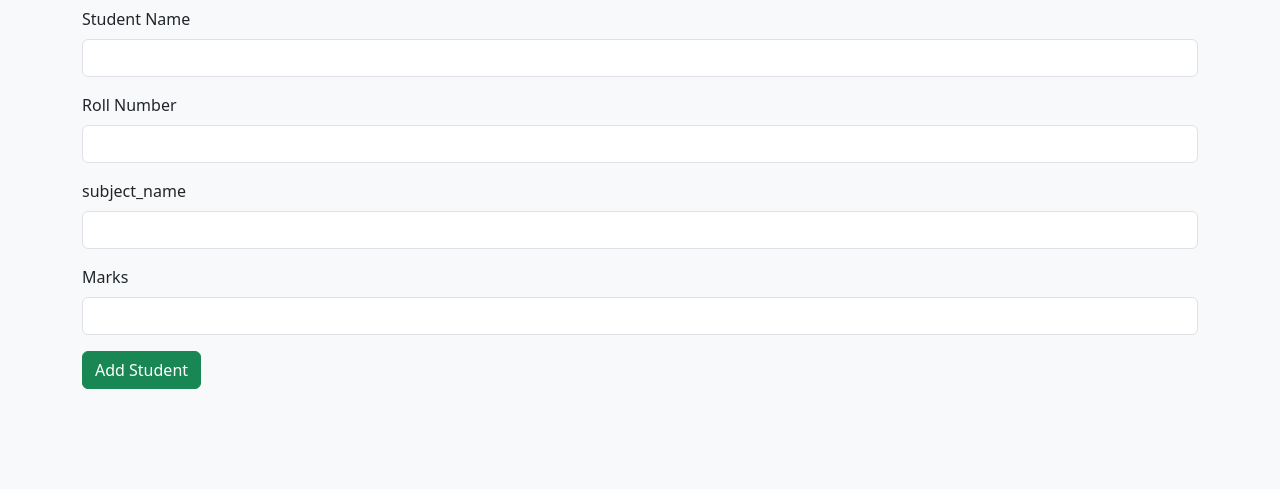
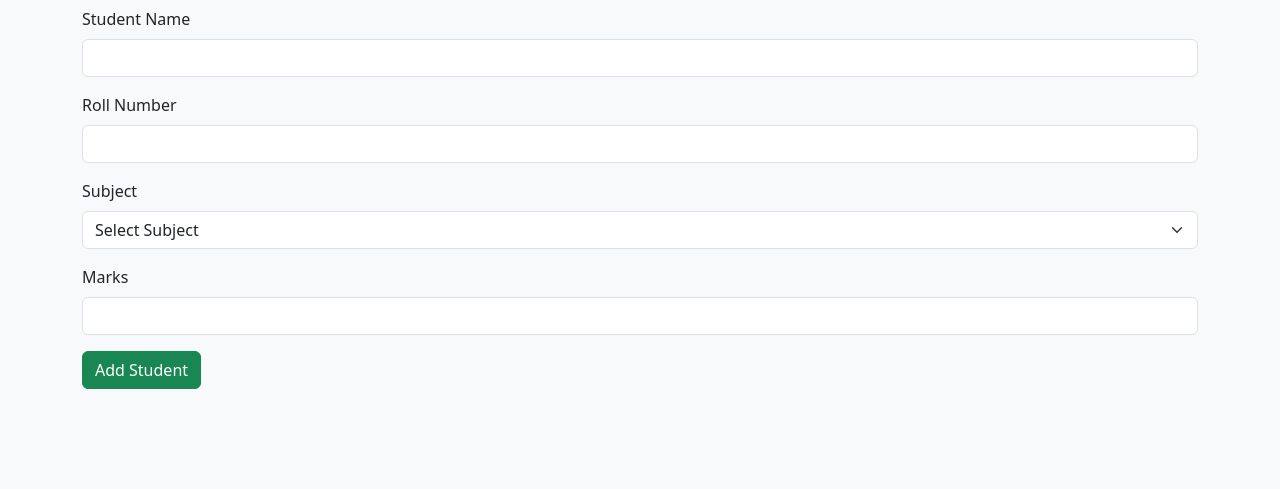
Before and after one commit to Aarti001-65/Project1, a Flask app: page /add in a window 1280 px wide. Shown: the part 167-656 px from the top of the page. Run offline with Flask 3, Linux system fonts and the light colour scheme; a user stored in the database is signed in; data comes from the database, SQL or seed files in the repository; both versions use the stored data as it was after the commit.

Commit message:
Database relationship And join concept add

```diff
--- a/smart_exam_portal/app.py
+++ b/smart_exam_portal/app.py
@@ -18,10 +18,22 @@ def home():
 
     conn = get_db()
 
-    students = conn.execute(
-        "SELECT * FROM students"
-    ).fetchall()
+    # Students with Subject Name (JOIN)
+    students = conn.execute("""
+        SELECT
+            students.id,
+            students.roll_number,
+            students.student_name,
+            students.score,
+            students.percentage,
+            students.exam_date,
+            subjects.name AS subject_name
+        FROM students
+        LEFT JOIN subjects
+        ON students.subject_id = subjects.id
+    """).fetchall()
 
+    # Statistics
     passed_students = conn.execute(
         "SELECT COUNT(*) FROM students WHERE percentage >= 40"
     ).fetchone()[0]
@@ -35,10 +47,12 @@ def home():
     ).fetchone()[0]
 
     average_score = conn.execute(
-    "SELECT AVG(score) FROM students").fetchone()[0] or 0
+        "SELECT AVG(score) FROM students"
+    ).fetchone()[0] or 0
 
     highest_score = conn.execute(
-    "SELECT MAX(score) FROM students").fetchone()[0] or 0
+        "SELECT MAX(score) FROM students"
+    ).fetchone()[0] or 0
 
     conn.close()
 
@@ -66,21 +80,49 @@ def records():
 
     if status == "pass":
 
-        students = conn.execute(
-            "SELECT * FROM students WHERE percentage >= 40"
-        ).fetchall()
+     students = conn.execute("""
+      SELECT
+        students.roll_number,
+        students.student_name,
+        students.score,
+        students.percentage,
+        students.exam_date,
+        subjects.name AS subject_name
+    FROM students
+    LEFT JOIN subjects
+        ON students.subject_id = subjects.id
+    WHERE students.percentage >= 40
+    """).fetchall()
 
     elif status == "fail":
 
-        students = conn.execute(
-            "SELECT * FROM students WHERE percentage < 40"
-        ).fetchall()
-
+      students = conn.execute("""
+    SELECT
+        students.roll_number,
+        students.student_name,
+        students.score,
+        students.percentage,
+        students.exam_date,
+        subjects.name AS subject_name
+    FROM students
+    LEFT JOIN subjects
+        ON students.subject_id = subjects.id
+    WHERE students.percentage < 40
+    """).fetchall()
     else:
 
-        students = conn.execute(
-            "SELECT * FROM students"
-        ).fetchall()
+        students = conn.execute("""
+SELECT
+    students.roll_number,
+    students.student_name,
+    students.score,
+    students.percentage,
+    students.exam_date,
+    subjects.name AS subject_name
+FROM students
+LEFT JOIN subjects
+ON students.subject_id = subjects.id
+""").fetchall()
 
     conn.close()
 
@@ -95,69 +137,86 @@ def records():
 # ==========================
 @app.route("/add", methods=["GET", "POST"])
 def add_students():
+
     if session.get("role") != "admin":
         flash(
             "Admin only! You do not have permission to add students.",
             "danger"
         )
         return redirect(url_for("home"))
+
+    conn = get_db()
+
     if request.method == "POST":
 
         student_name = request.form["student_name"]
-        roll_number = request.form["roll_number"]
-        subject_name = request.form["subject_name"]
+        subject_id = request.form["subject_id"]
         marks = request.form["marks"]
 
-
-        if  not student_name or not subject_name or not marks:
+        if not student_name or not subject_id or not marks:
 
             flash(
                 "All fields are required!",
                 "danger"
             )
 
-            return redirect(
-                url_for("add_students")
-            )
+            conn.close()
+
+            return redirect(url_for("add_students"))
 
         marks = int(marks)
-
         percentage = marks
 
-        conn = get_db()
-
+        # Auto Generate Roll Number
         roll_number = conn.execute(
             "SELECT COUNT(*) FROM students"
         ).fetchone()[0] + 1
 
         conn.execute(
-            "INSERT INTO students (roll_number, student_name, subject_name, score, percentage, exam_date) VALUES (?, ?, ?, ?, ?, ?)",
+            """
+            INSERT INTO students
             (
                 roll_number,
-                student_name,  # Replace with actual student name if available
-                subject_name,  # Replace with actual subject name if available
+                student_name,
+                subject_id,
+                score,
+                percentage,
+                exam_date
+            )
+            VALUES (?, ?, ?, ?, ?, ?)
+            """,
+            (
+                roll_number,
+                student_name,
+                subject_id,
                 marks,
                 percentage,
-                "24/06/2026"  # Replace with actual exam date if available
+                "24/06/2026"
             )
         )
 
         conn.commit()
-        conn.close()
 
         flash(
             f"Student {student_name} added successfully!",
             "success"
         )
 
-        return redirect(
-            url_for("records")
-        )
+        conn.close()
+
+        return redirect(url_for("records"))
+
+    # Load Subjects for Dropdown
+    subjects = conn.execute(
+        "SELECT * FROM subjects ORDER BY name"
+    ).fetchall()
+
+    conn.close()
 
     return render_template(
-        "add_students.html")
-
-
+        "add_students.html",
+        subjects=subjects
+    )
 
 # ==========================
 # MCQ QUESTIONS
@@ -516,7 +575,7 @@ def edit_student(roll_number):
         student=student
     )
 # ==========================
-# search student by roll number
+# search student
 # ==========================
 
 @app.route("/search")
@@ -527,18 +586,38 @@ def search():
     conn = get_db()
 
     if q:
-        students = conn.execute(
-            """
-            SELECT * FROM students
-            WHERE student_name LIKE ?
-            OR CAST(roll_number AS TEXT) LIKE ?
-            """,
-            (f"%{q}%", f"%{q}%")
-        ).fetchall()
+
+        students = conn.execute("""
+            SELECT
+                students.id,
+                students.roll_number,
+                students.student_name,
+                students.score,
+                students.percentage,
+                students.exam_date,
+                subjects.name AS subject_name
+            FROM students
+            LEFT JOIN subjects
+            ON students.subject_id = subjects.id
+            WHERE students.student_name LIKE ?
+            OR CAST(students.roll_number AS TEXT) LIKE ?
+        """, (f"%{q}%", f"%{q}%")).fetchall()
+
     else:
-        students = conn.execute(
-            "SELECT * FROM students"
-        ).fetchall()
+
+        students = conn.execute("""
+            SELECT
+                students.id,
+                students.roll_number,
+                students.student_name,
+                students.score,
+                students.percentage,
+                students.exam_date,
+                subjects.name AS subject_name
+            FROM students
+            LEFT JOIN subjects
+            ON students.subject_id = subjects.id
+        """).fetchall()
 
     conn.close()
 
@@ -548,6 +627,17 @@ def search():
         query=q
     )
 # ==========================
+# subject route
+# ==========================
+@app.route('/subjects')
+def subjects():
+    conn=get_db()
+    rows=conn.execute('''
+                      SUBJECT subjects_name
+                      FROM subjects
+                      ''').fetchall()
+
+# ==========================
 # RUN APP
 # ==========================
 
--- a/smart_exam_portal/database.py
+++ b/smart_exam_portal/database.py
@@ -1,39 +1,113 @@
 import sqlite3
+
 
 def get_db():
     conn = sqlite3.connect("myproject.db")
     conn.row_factory = sqlite3.Row
     return conn
 
+
 def init_db():
 
     conn = get_db()
 
+    # ==========================
+    # SUBJECTS TABLE
+    # ==========================
     conn.execute("""
-CREATE TABLE IF NOT EXISTS students (
-    id INTEGER PRIMARY KEY AUTOINCREMENT,
-    roll_number INTEGER,
-    subject_name TEXT,
-    student_name TEXT,
-    score INTEGER,
-    percentage REAL,
-    exam_date TEXT
-)
-""")
+    CREATE TABLE IF NOT EXISTS subjects (
+        id INTEGER PRIMARY KEY AUTOINCREMENT,
+        name TEXT NOT NULL UNIQUE
+    )
+    """)
+
+    # ==========================
+    # STUDENTS TABLE
+    # ==========================
     conn.execute("""
-CREATE TABLE IF NOT EXISTS users (
-    id INTEGER PRIMARY KEY AUTOINCREMENT,
-    username TEXT NOT NULL UNIQUE,
-    password TEXT NOT NULL,
-    role TEXT DEFAULT 'student'
-)
-""")
+    CREATE TABLE IF NOT EXISTS students (
+        id INTEGER PRIMARY KEY AUTOINCREMENT,
+        roll_number INTEGER,
+        student_name TEXT NOT NULL,
+        subject_id INTEGER,
+        score INTEGER,
+        percentage REAL,
+        exam_date TEXT,
+        FOREIGN KEY(subject_id) REFERENCES subjects(id)
+    )
+    """)
+
+    # Add subject_id column if old database exists
     try:
-        conn.execute("""ALTER TABLE users ADD COLUMN role TEXT DEFAULT 'student'""")
-    except Exception:
-        #column already exists, ignore the error
+        conn.execute("ALTER TABLE students ADD COLUMN subject_id INTEGER")
+    except sqlite3.OperationalError:
         pass
 
+    # ==========================
+    # USERS TABLE
+    # ==========================
+    conn.execute("""
+    CREATE TABLE IF NOT EXISTS users (
+        id INTEGER PRIMARY KEY AUTOINCREMENT,
+        username TEXT NOT NULL UNIQUE,
+        password TEXT NOT NULL,
+        role TEXT DEFAULT 'student'
+    )
+    """)
+
+    try:
+        conn.execute("""
+        ALTER TABLE users
+        ADD COLUMN role TEXT DEFAULT 'student'
+        """)
+    except sqlite3.OperationalError:
+        pass
+
+    # ==========================
+    # EXAMS TABLE
+    # ==========================
+    conn.execute("""
+    CREATE TABLE IF NOT EXISTS exams (
+        id INTEGER PRIMARY KEY AUTOINCREMENT,
+        name TEXT NOT NULL UNIQUE
+    )
+    """)
+
+    # ==========================
+    # DEFAULT SUBJECTS
+    # ==========================
+    default_subjects = [
+        "Python",
+        "Java",
+        "SQL",
+        "HTML",
+        "CSS"
+    ]
+
+    for subject in default_subjects:
+        try:
+            conn.execute(
+                "INSERT INTO subjects (name) VALUES (?)",
+                (subject,)
+            )
+        except sqlite3.IntegrityError:
+            pass
+
+    # ==========================
+    # UPDATE OLD STUDENTS
+    # ==========================
+    try:
+        conn.execute("""
+        UPDATE students
+        SET subject_id = (
+            SELECT id
+            FROM subjects
+            WHERE LOWER(subjects.name) = LOWER(students.subject_name)
+        )
+        WHERE subject_id IS NULL
+        """)
+    except sqlite3.OperationalError:
+        pass
 
     conn.commit()
     conn.close()
--- a/smart_exam_portal/templates/add_students.html
+++ b/smart_exam_portal/templates/add_students.html
@@ -6,8 +6,6 @@
 
 <form action="{{ url_for('add_students') }}" method="POST">
 
-
-
     <div class="mb-3">
         <label class="form-label">Student Name</label>
         <input type="text"
@@ -15,19 +13,31 @@
                class="form-control"
                required>
     </div>
+
     <div class="mb-3">
         <label class="form-label">Roll Number</label>
-        <input type="text"
+        <input type="number"
                name="roll_number"
                class="form-control"
                required>
     </div>
+
     <div class="mb-3">
-        <label class="form-label">subject_name</label>
-        <input type="text"
-               name="subject_name"
-               class="form-control"
-               required>
+        <label class="form-label">Subject</label>
+
+        <select name="subject_id"
+                class="form-select"
+                required>
+
+            <option value="">Select Subject</option>
+
+            {% for subject in subjects %}
+                <option value="{{ subject.id }}">
+                    {{ subject.name }}
+                </option>
+            {% endfor %}
+
+        </select>
     </div>
 
     <div class="mb-3">
```
Also changed, not shown: myproject.db, smart_exam_portal/myproject.db (added).
